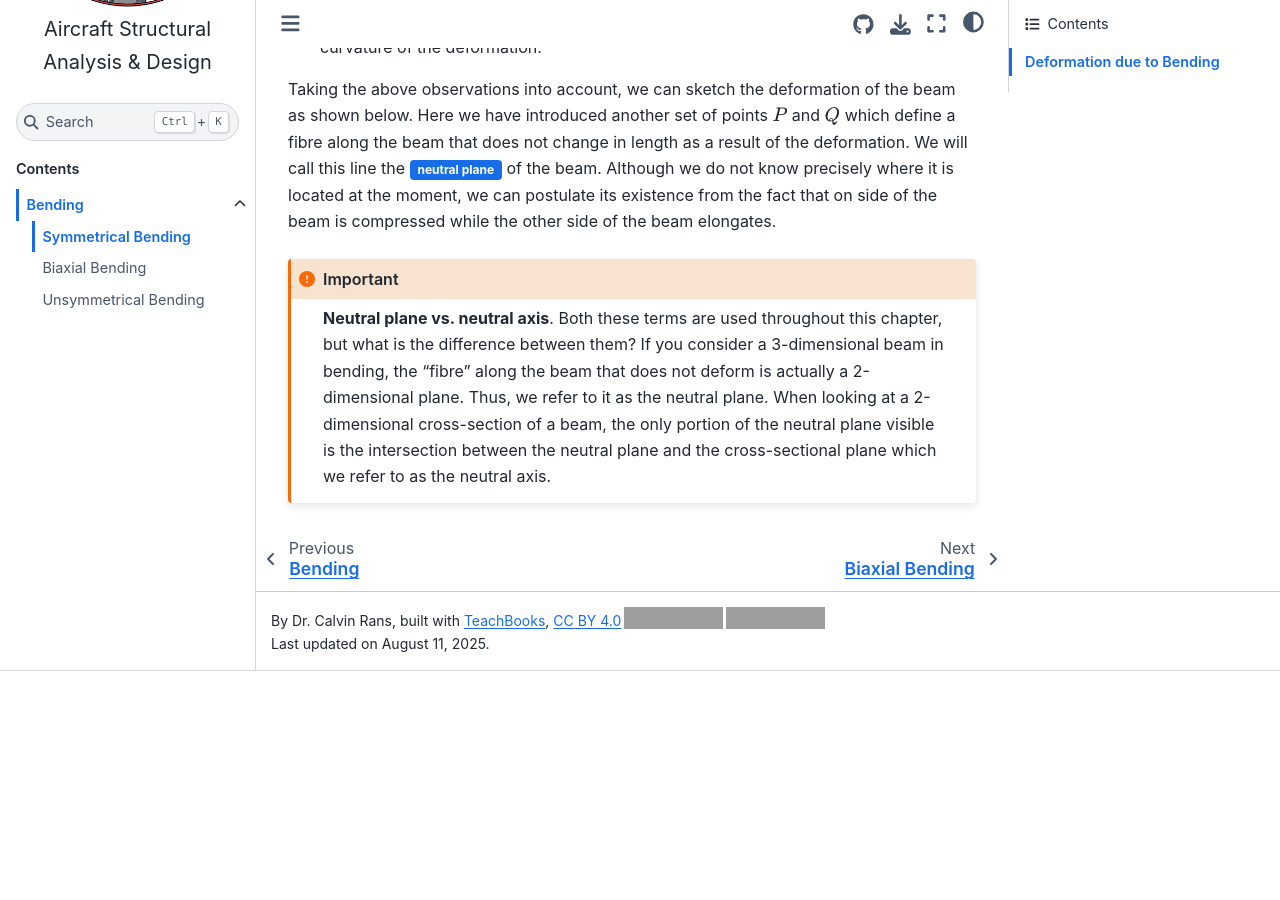
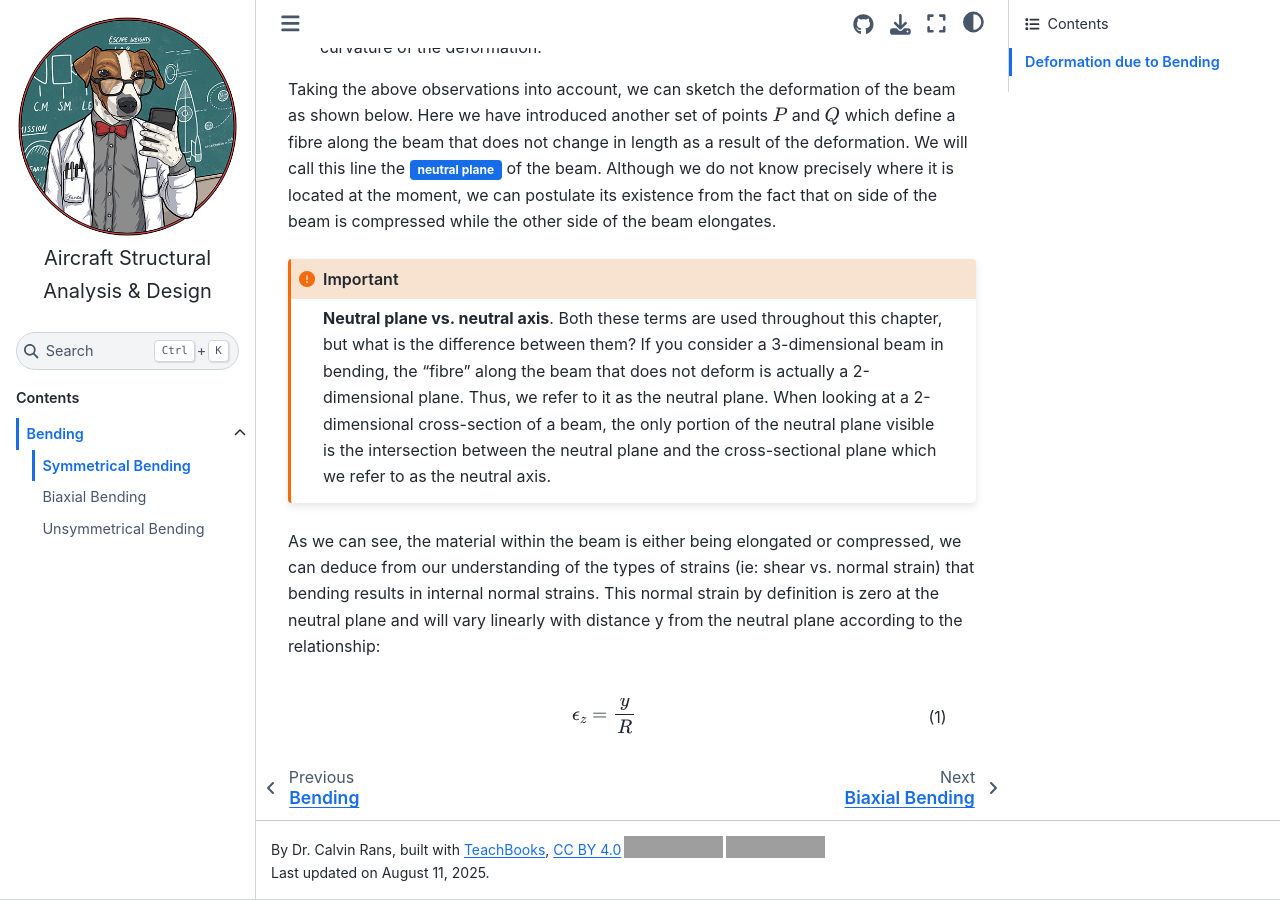
Before and after one commit to cdrans/SAD_textbook, a Jupyter Book: the page built from book/Bending/01_sym_bending.md, in a window 1280 px wide and 900 px high, scrolled down 1552 px. Built offline with Jupyter Book 1.0.4 settings and Sphinx 7.4.7 and the Sphinx Book theme 1.1.4, drawn with Linux system fonts in a browser that asks for light colours; comment, search, counter and statistics services are not loaded; before the commit the page ends 2223 px from its top, so only the background shows below that; grey boxes are pictures that could not be loaded.

Commit message:
Added first equation

````diff
--- a/book/Bending/01_sym_bending.md
+++ b/book/Bending/01_sym_bending.md
@@ -45,3 +45,12 @@ Taking the above observations into account, we can sketch the deformation of the
 ::::::{important}
 **Neutral plane vs. neutral axis**. Both these terms are used throughout this chapter, but what is the difference between them? If you consider a 3-dimensional beam in bending, the "fibre" along the beam that does not deform is actually a 2-dimensional plane. Thus, we refer to it as the neutral plane. When looking at a 2-dimensional cross-section of a beam, the only portion of the neutral plane visible is the intersection between the neutral plane and the cross-sectional plane which we refer to as the neutral axis.
 ::::::
+
+As we can see, the material within the beam is either being elongated or compressed, we can deduce from our understanding of the types of strains (ie: shear vs. normal strain) that bending results in internal normal strains. This normal strain by definition is zero at the neutral plane and will vary linearly with distance y from the neutral plane according to the relationship:
+
+```{math}
+---
+name: eq:BendCurv
+---
+\epsilon_z = \frac{y}{R}
+```
````
